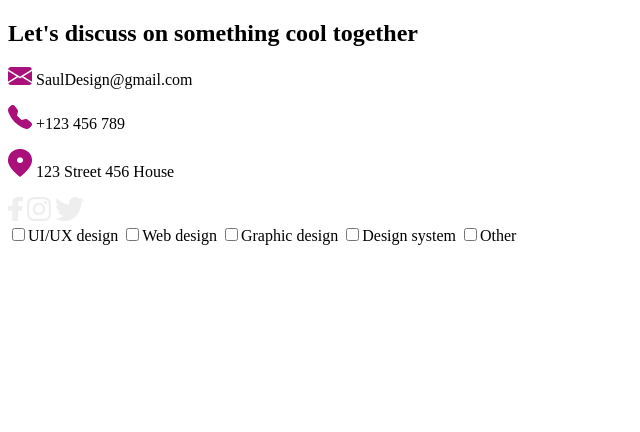
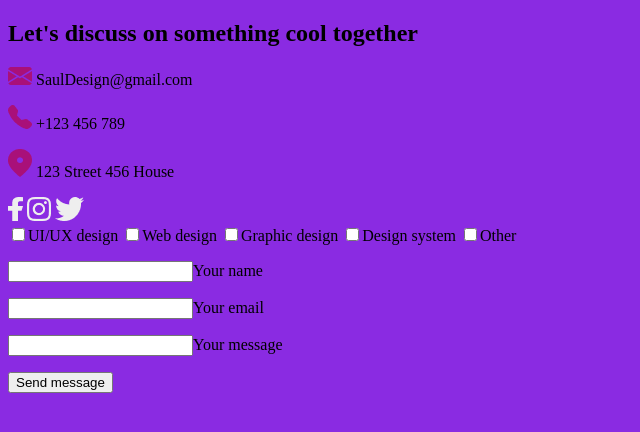
Before and after one commit to vinimarques7/challenge_1_again, a plain HTML site: page index.html in a window 1280 px wide. Shown: the whole page, without its empty margins (0-640 px from the left). Drawn offline with Linux system fonts and the light colour scheme.

Commit message:
First commit

```diff
--- a/index.html
+++ b/index.html
@@ -49,7 +49,7 @@
             </div>
 
             <!-- User text inputs -->
-            <!-- <div class="text">
+            <div class="text">
                 <p><input type="text">Your name</p>
                 <p><input type="text">Your email</p>
                 <p><input type="text">Your message</p>
@@ -57,7 +57,7 @@
 
             <input type="button" value="Send message">
         </form>
-    </section> -->
+    </section>
 
 
 
--- a/styles.css
+++ b/styles.css
@@ -1,3 +1,3 @@
-/* body {
+body {
     background-color: blueviolet;
-} */
+}
```
